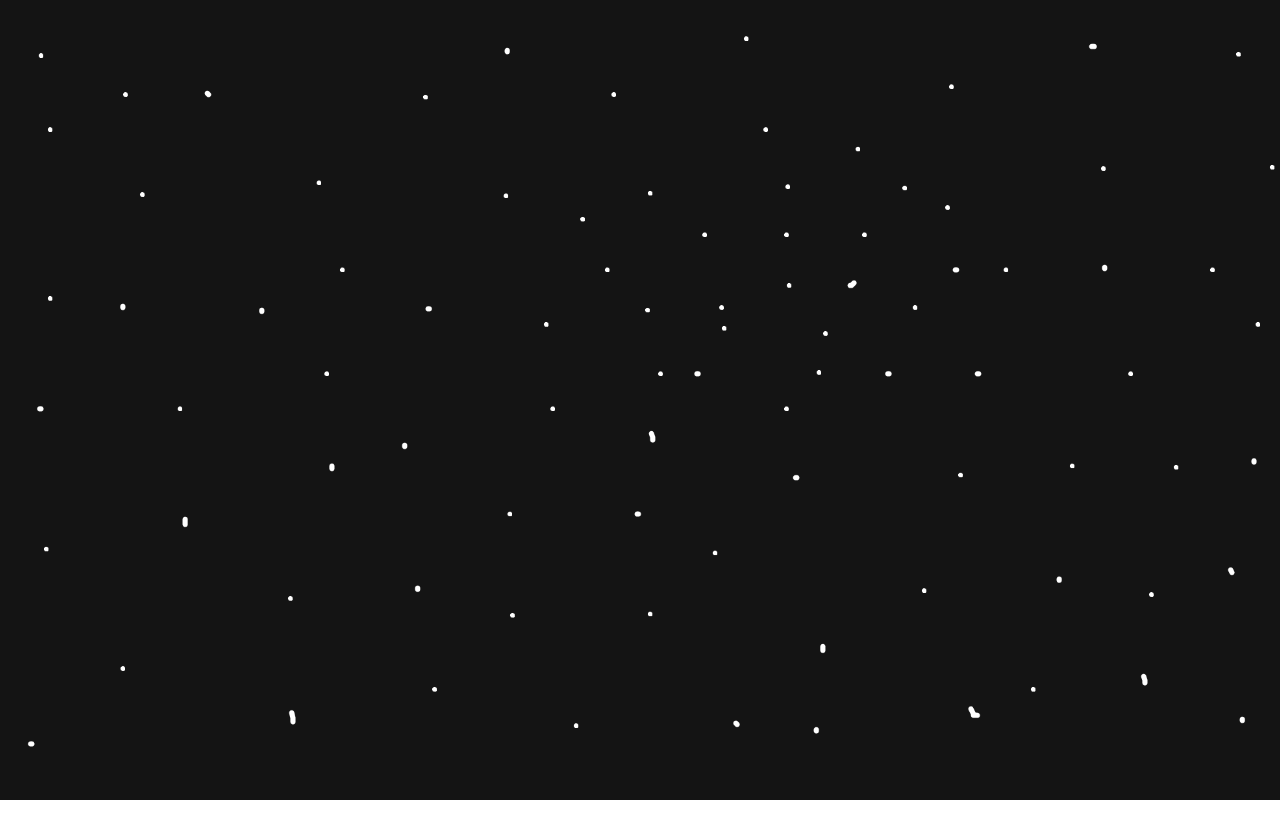
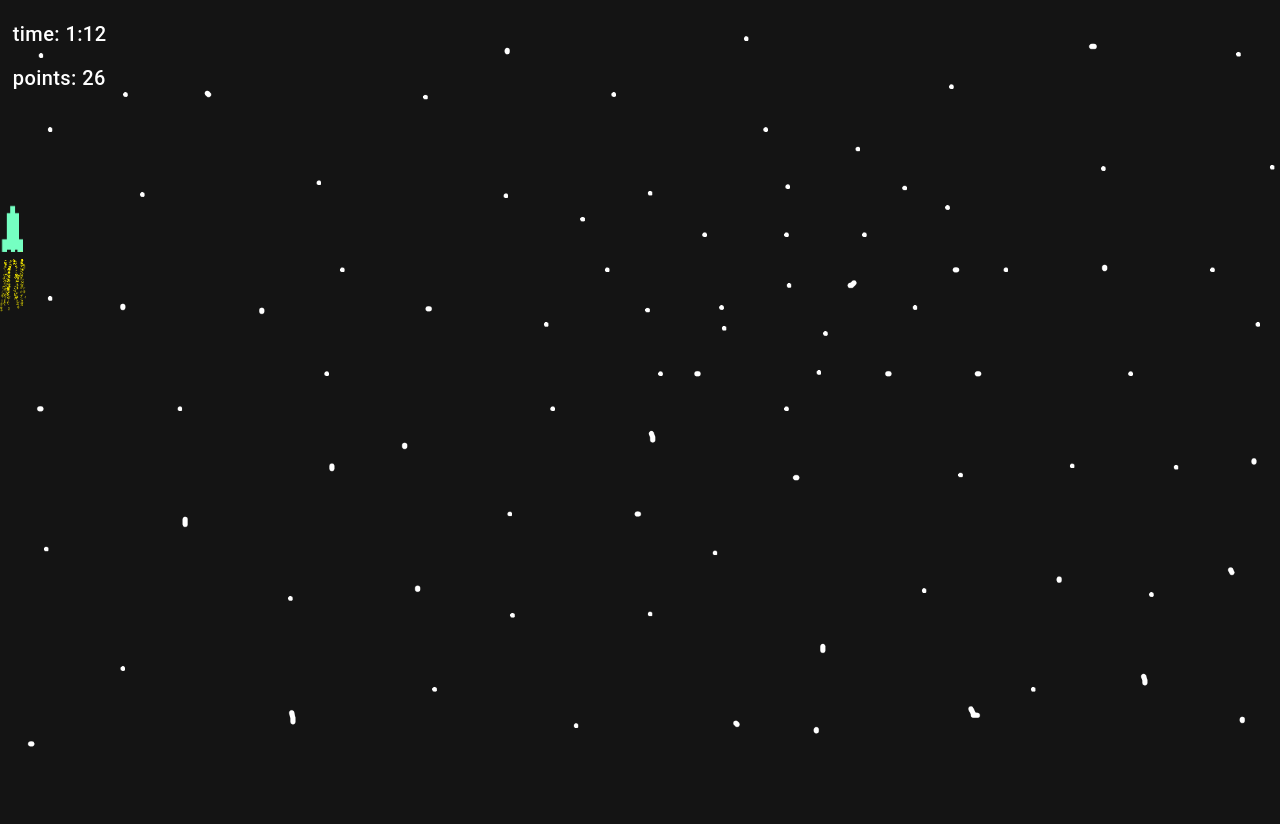
Before and after one commit to SimonB2009/GetIt, a plain HTML site: page index.html in a window 1280 px wide. Before the commit the page ends 800 px from the top, so only its background shows below. Drawn offline with nearby package versions, Linux system fonts and the light colour scheme.

Commit message:
feat: add rocket in game and an display with points and so on

```diff
--- a/index.html
+++ b/index.html
@@ -13,6 +13,10 @@
 </head>
 <body>
 
+    <div class="display"><h5>time:  1:12</h5></div>
+    <div class="display"><h5>points:  26</h5></div>
+
+    <img class="rocket" src="rocket.png" alt="rocket">
 
 </body>
 </html>
--- a/style.css
+++ b/style.css
@@ -3,3 +3,13 @@ body {
 
      background-size: cover;
  }
+
+.rocket {
+    width: 2%;
+    margin-top: 100px;
+}
+
+.display {
+    color: white;
+    margin-left: 1%;
+}
```
Also changed, not shown: Rocket2.png (deleted), rocket.png (added), 1 other file.
